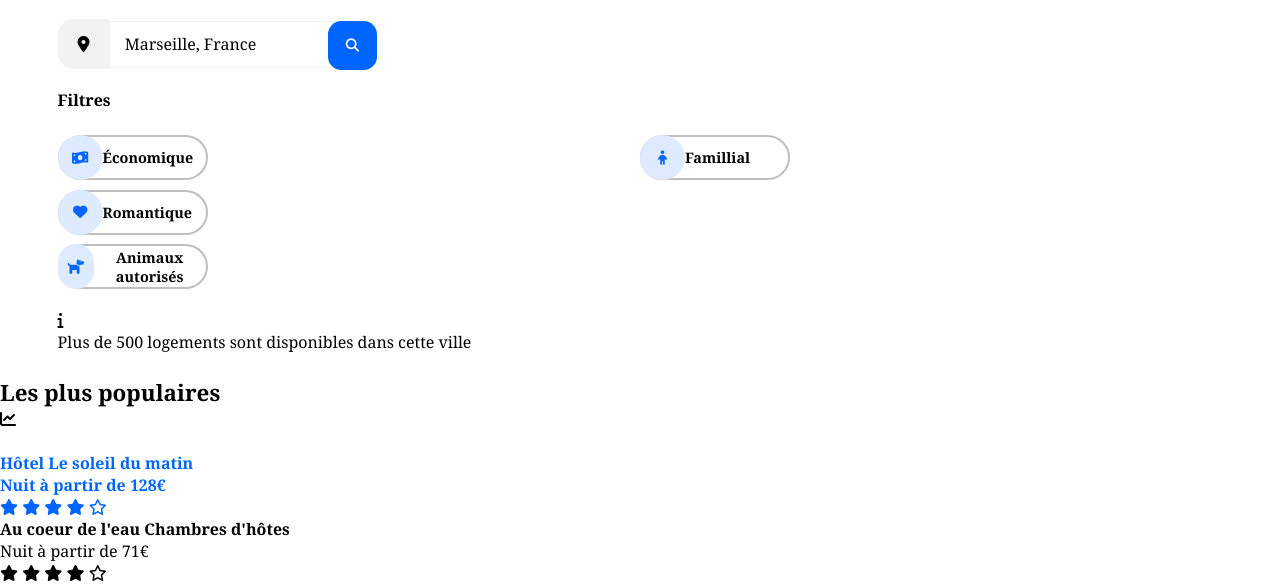
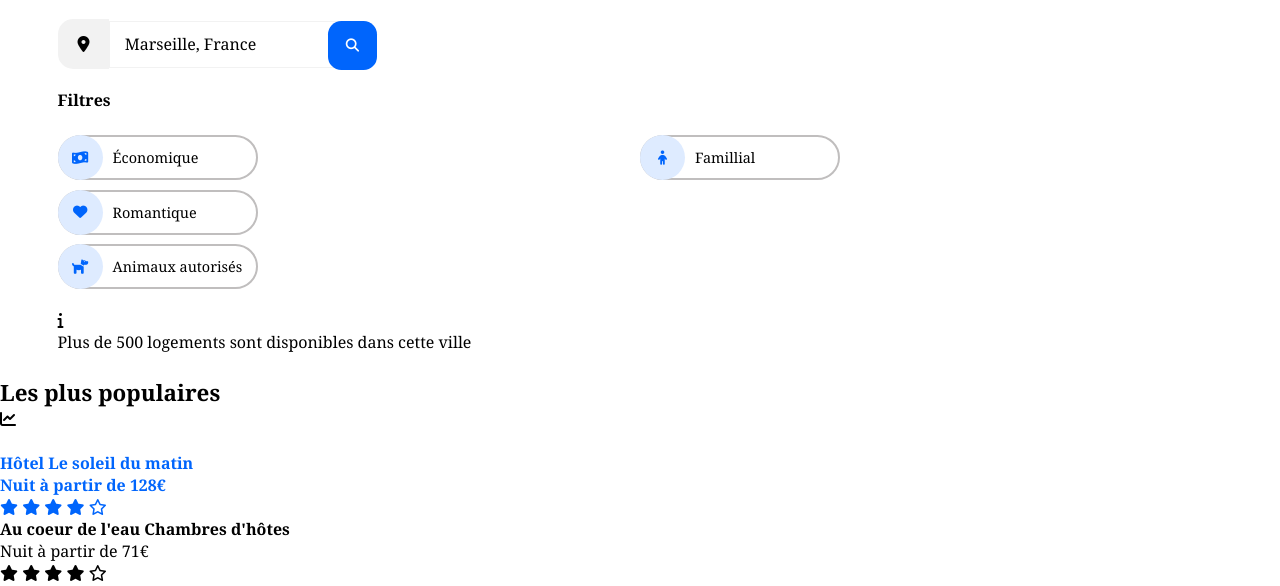
Before and after one commit to matohoundev/reservia, a plain HTML site: page index.html in a window 1280 px wide. Shown: the part 210-796 px from the top of the page. Drawn offline with Linux system fonts and the light colour scheme; a web font is replaced by a local one.

Commit message:
filter build 98%

```diff
--- a/style.css
+++ b/style.css
@@ -59,8 +59,7 @@ p {
 }
 
 .btn-card-filter:not(i) {
-  font-family: "raleway-md", Georgia, 'Times New Roman', Times, serif;
-  font-weight: bold;
+  font-family: "raleway-ex-b", Georgia, 'Times New Roman', Times, serif;
   font-size: 0.9em;
 }
 
@@ -170,7 +169,10 @@ header{
 }
 
 .btn-card-filter {
-  width: 150px; height: 45px;
+  width: 95%;
+  min-width: min-content;
+  max-width: 200px;
+  height: 45px;
   display: flex;
   align-content: center;
   align-items: center;
@@ -182,6 +184,7 @@ header{
   .btn-card-filter .icon-filter{
     height: 45px; width: 45px;
     margin-left: -2px;
+    margin-right: 10px;
     display: flex;
     align-items: center;
     justify-content: center;
@@ -203,5 +206,5 @@ header{
   }
 
   .btn-card-filter:last-child {
-    grid-area: 3 / 1 / 4 / 2;
+    grid-area: 3 / 1 / 4 / 3;
   }
```
